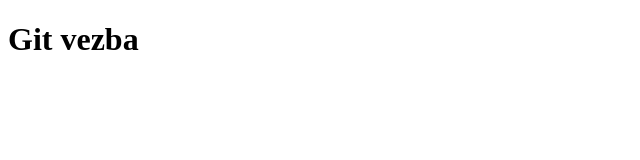
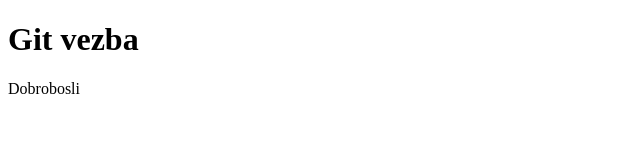
Before and after one commit to ckovu/gitvezba, a plain HTML site: page index.html in a window 1280 px wide. Shown: the full height of the page, 0-640 px from the left. Drawn offline with Linux system fonts and the light colour scheme.

Commit message:
Zavrsen main

```diff
--- a/index.html
+++ b/index.html
@@ -10,5 +10,9 @@
     <header>
         <h1>Git vezba</h1>
     </header>
+
+    <main>
+        Dobrobosli
+    </main>
 </body>
 </html>
```
